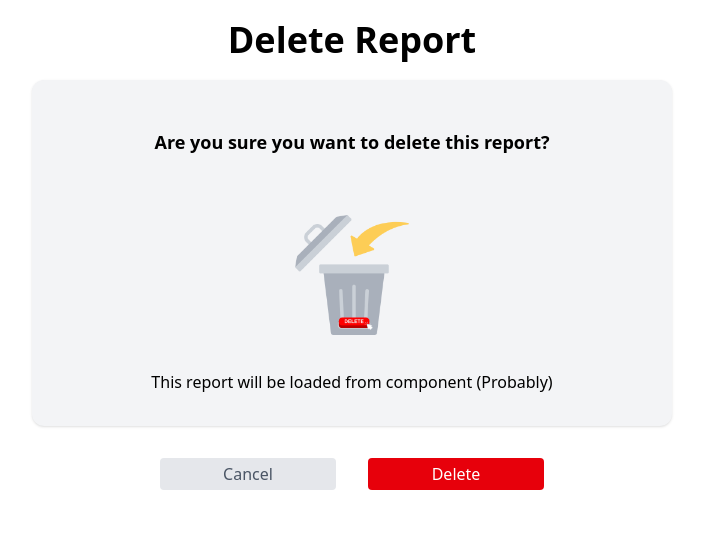
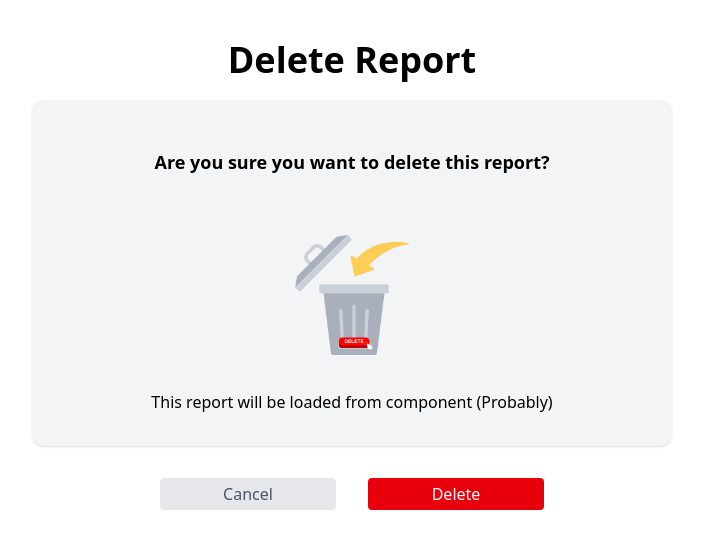
Before and after one commit to IsaiahSama/COMP3375-Assignment, a FastAPI app: page /reports/delete in a window 1280 px wide. Shown: the part 64-613 px from the top of the page, without its empty margins (288-991 px from the left). Run offline with FastAPI, Linux system fonts and the light colour scheme.

Commit message:
Adjusted margins on delete header

```diff
--- a/server/public/styles/output.css
+++ b/server/public/styles/output.css
@@ -699,6 +699,11 @@
       margin-top: calc(var(--spacing) * 0);
     }
   }
+  .lg\:mt-5 {
+    @media (width >= 64rem) {
+      margin-top: calc(var(--spacing) * 5);
+    }
+  }
   .lg\:block {
     @media (width >= 64rem) {
       display: block;
--- a/server/templates/reports/delete.html
+++ b/server/templates/reports/delete.html
@@ -6,8 +6,8 @@ Delete Report
 
 {% block content %}
 
-<div id="centerContainer" class="flex flex-col items-center md:mt-5 mt-8 ">
-    <div class="flex flex-col items-center md:w-[75vw] w-[90vw] lg:mt-0 mt-5">
+<div id="centerContainer" class="flex flex-col items-center md:mt-5 mt-8">
+    <div class="flex flex-col items-center md:w-[75vw] w-[90vw] mt-5">
         <h1 class="md:text-4xl text-2xl font-bold">Delete Report</h1>
 
         <div id="box" class="flex flex-col items-center shadow bg-gray-100 gap-5 rounded-xl md:px-8 px-4 p-8 mt-5 md:min-w-[50vw] min-w-[80vw] md:min-h-[40vh] min-h-[45vh]">
```
